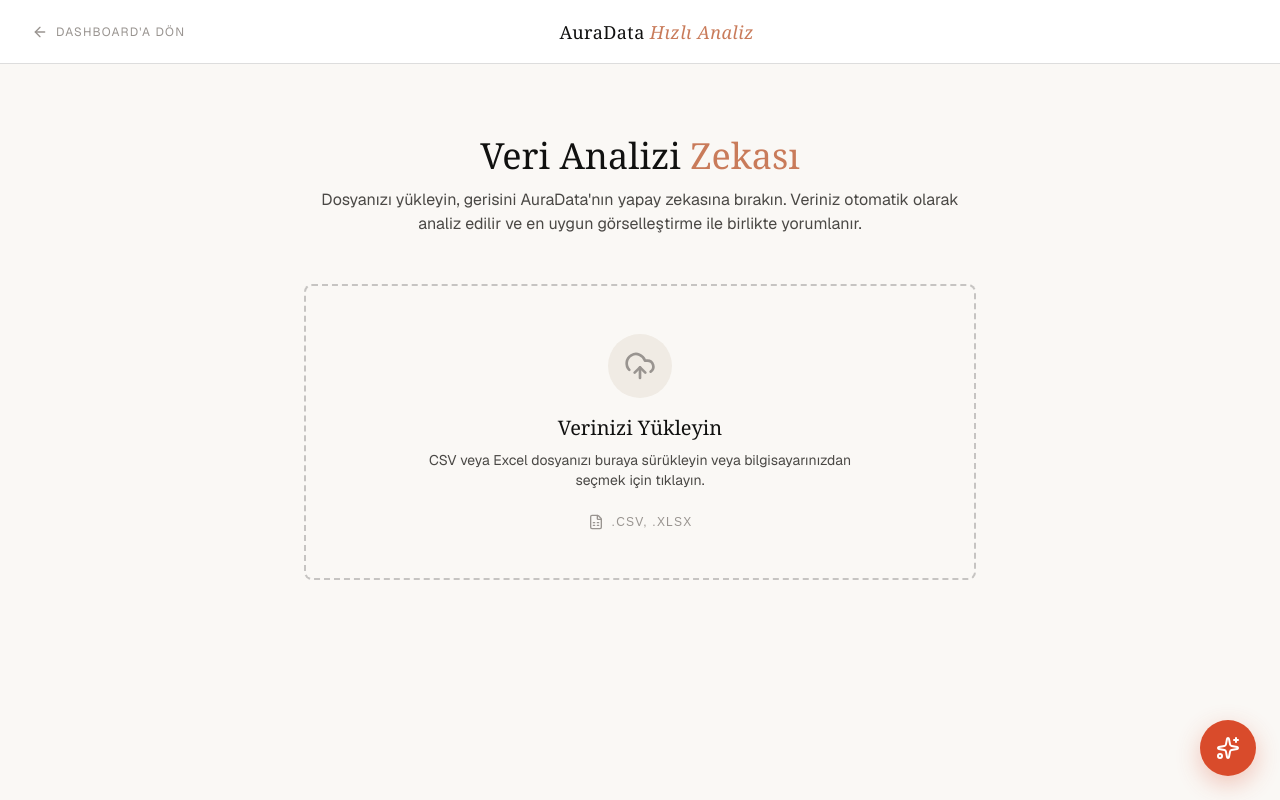
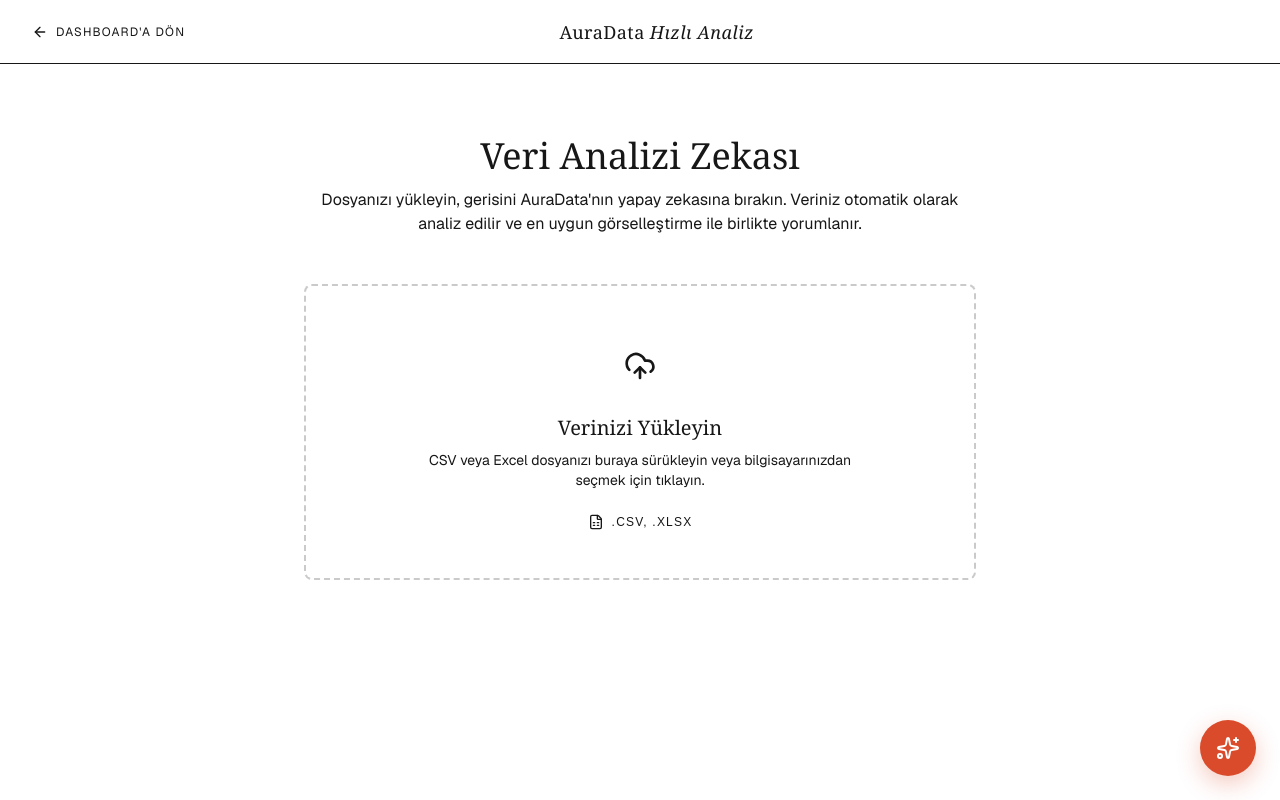
Before and after one commit to gorkemcetinn/auradata, a Next.js app: page /analyzer in a window 1280 px wide. Built offline with nearby package versions, Linux system fonts and the light colour scheme.

Commit message:
style: fix global dark mode variables and analyzer colors

```diff
--- a/app/analyzer/page.tsx
+++ b/app/analyzer/page.tsx
@@ -5,18 +5,18 @@
 
 export default function AnalyzerPage() {
   return (
-    <div className="min-h-screen bg-[#faf8f5] flex flex-col">
+    <div className="min-h-screen bg-[var(--cream)] flex flex-col">
       {/* Basit Topbar */}
-      <header className="h-16 bg-white border-b border-[rgba(17,17,16,0.14)] flex items-center px-8 sticky top-0 z-50">
+      <header className="h-16 bg-[var(--white)] border-b border-[var(--border-mid)] flex items-center px-8 sticky top-0 z-50">
         <Link
           href="/dashboard"
-          className="flex items-center gap-2 text-xs font-sans tracking-[0.1em] uppercase text-[#999490] hover:text-[#111110] transition-colors"
+          className="flex items-center gap-2 text-xs font-sans tracking-[0.1em] uppercase text-[var(--ink-muted)] hover:text-[var(--ink)] transition-colors"
         >
           <ArrowLeft size={16} />
           Dashboard'a Dön
         </Link>
-        <div className="mx-auto font-serif text-lg text-[#111110] tracking-wide">
-          AuraData <span className="italic text-[#c97b5a]">Hızlı Analiz</span>
+        <div className="mx-auto font-serif text-lg text-[var(--ink)] tracking-wide">
+          AuraData <span className="italic text-[var(--rose)]">Hızlı Analiz</span>
         </div>
         <div className="w-[120px]"></div> {/* Spacer for centering */}
       </header>
--- a/app/canvas/page.tsx
+++ b/app/canvas/page.tsx
@@ -30,23 +30,7 @@
 
   *, *::before, *::after { box-sizing: border-box; margin: 0; padding: 0; }
 
-  :root {
-    --cream:        #faf8f5;
-    --cream-dark:   #f0ebe4;
-    --ink:          #111110;
-    --ink-soft:     #4a4845;
-    --ink-muted:    #999490;
-    --blush:        #e8c4b0;
-    --rose:         #c97b5a;
-    --rose-light:   #f5ede7;
-    --border:       rgba(17,17,16,0.08);
-    --border-mid:   rgba(17,17,16,0.14);
-    --border-strong:rgba(17,17,16,0.22);
-    --white:        #ffffff;
-    --green:        #4a7c6f;
-    --green-light:  #eaf2f0;
-    --blue:         #4a6f7c;
-  }
+
 
   body { background: var(--cream); font-family: 'DM Sans', sans-serif; }
   ::-webkit-scrollbar { width: 4px; height: 4px; }
--- a/app/components/FileUpload.tsx
+++ b/app/components/FileUpload.tsx
@@ -104,8 +104,8 @@
         onDrop={onDrop}
         className={clsx(
           "relative flex flex-col items-center justify-center p-12 border-2 border-dashed rounded-lg transition-all",
-          isDragging ? "border-[#c97b5a] bg-[#f5ede7]" : "border-[rgba(17,17,16,0.22)] bg-[#faf8f5]",
-          "hover:border-[#c97b5a] hover:bg-[#f5ede7] cursor-pointer"
+          isDragging ? "border-[#c97b5a] bg-[#f5ede7]" : "border-[rgba(17,17,16,0.22)] bg-[var(--cream)]",
+          "hover:border-[var(--rose)] hover:bg-[#f5ede7] cursor-pointer"
         )}
       >
         <input
@@ -117,20 +117,20 @@
         />
 
         {isLoading ? (
-          <div className="flex flex-col items-center text-[#4a4845]">
-            <Loader2 className="w-10 h-10 mb-4 animate-spin text-[#c97b5a]" />
+          <div className="flex flex-col items-center text-[var(--ink-soft)]">
+            <Loader2 className="w-10 h-10 mb-4 animate-spin text-[var(--rose)]" />
             <p className="font-sans text-sm tracking-wide">Dosya işleniyor...</p>
           </div>
         ) : (
           <>
-            <div className="w-16 h-16 mb-4 rounded-full bg-[#f0ebe4] flex items-center justify-center text-[#999490]">
+            <div className="w-16 h-16 mb-4 rounded-full bg-[var(--cream-dark)] flex items-center justify-center text-[var(--ink-muted)]">
               <UploadCloud className="w-8 h-8" />
             </div>
-            <h3 className="font-serif text-xl text-[#111110] mb-2">Verinizi Yükleyin</h3>
-            <p className="text-[#4a4845] font-sans text-sm text-center max-w-md">
+            <h3 className="font-serif text-xl text-[var(--ink)] mb-2">Verinizi Yükleyin</h3>
+            <p className="text-[var(--ink-soft)] font-sans text-sm text-center max-w-md">
               CSV veya Excel dosyanızı buraya sürükleyin veya bilgisayarınızdan seçmek için tıklayın.
             </p>
-            <div className="mt-6 flex items-center gap-2 text-xs text-[#999490] tracking-widest uppercase">
+            <div className="mt-6 flex items-center gap-2 text-xs text-[var(--ink-muted)] tracking-widest uppercase">
               <FileSpreadsheet className="w-4 h-4" />
               <span>.csv, .xlsx</span>
             </div>
@@ -139,7 +139,7 @@
       </div>
 
       {error && (
-        <div className="mt-4 p-4 bg-[#fef3f0] border border-[rgba(201,123,90,0.3)] text-[#c97b5a] rounded text-sm font-sans">
+        <div className="mt-4 p-4 bg-[#fef3f0] border border-[rgba(201,123,90,0.3)] text-[var(--rose)] rounded text-sm font-sans">
           {error}
         </div>
       )}
--- a/app/components/UploadAndAnalyze.tsx
+++ b/app/components/UploadAndAnalyze.tsx
@@ -48,10 +48,10 @@
   return (
     <div className="w-full max-w-6xl mx-auto flex flex-col gap-8 p-6">
       <div className="text-center mb-4">
-        <h2 className="font-serif text-3xl md:text-4xl text-[#111110] mb-3">
-          Veri Analizi <em className="text-[#c97b5a] not-italic">Zekası</em>
+        <h2 className="font-serif text-3xl md:text-4xl text-[var(--ink)] mb-3">
+          Veri Analizi <em className="text-[var(--rose)] not-italic">Zekası</em>
         </h2>
-        <p className="font-sans text-[#4a4845] text-sm md:text-base max-w-2xl mx-auto">
+        <p className="font-sans text-[var(--ink-soft)] text-sm md:text-base max-w-2xl mx-auto">
           Dosyanızı yükleyin, gerisini AuraData'nın yapay zekasına bırakın. Veriniz otomatik olarak analiz edilir ve en uygun görselleştirme ile birlikte yorumlanır.
         </p>
       </div>
@@ -68,7 +68,7 @@
           <NarrativeBlock error={errorMsg} />
           <button
             onClick={handleRetry}
-            className="mt-6 flex items-center gap-2 px-6 py-3 bg-[#111110] text-[#faf8f5] font-sans text-xs tracking-[0.1em] uppercase rounded-sm hover:bg-[#c97b5a] transition-colors"
+            className="mt-6 flex items-center gap-2 px-6 py-3 bg-[var(--ink)] text-[var(--cream)] font-sans text-xs tracking-[0.1em] uppercase rounded-sm hover:bg-[var(--rose)] transition-colors"
           >
             <RefreshCcw size={16} /> Tekrar Dene
           </button>
@@ -78,22 +78,22 @@
       {status === "success" && summary && rawData && (
         <div className="flex flex-col gap-8 w-full">
           {/* Summary Section */}
-          <div className="bg-white border border-[rgba(17,17,16,0.14)] p-6 rounded-md shadow-[0_4px_20px_rgba(17,17,16,0.04)]">
-            <h3 className="font-serif text-xl text-[#111110] mb-3">Veri Özeti</h3>
-            <p className="font-sans text-[#4a4845] leading-relaxed text-sm md:text-base">
+          <div className="bg-[var(--white)] border border-[var(--border-mid)] p-6 rounded-md shadow-md">
+            <h3 className="font-serif text-xl text-[var(--ink)] mb-3">Veri Özeti</h3>
+            <p className="font-sans text-[var(--ink-soft)] leading-relaxed text-sm md:text-base">
               {summary}
             </p>
           </div>
 
           {/* Recommendations Section */}
           <div>
-            <div className="flex items-center justify-between mb-6 pb-2 border-b border-[rgba(17,17,16,0.1)]">
-              <h3 className="font-sans text-xs tracking-[0.2em] uppercase text-[#c97b5a]">
+            <div className="flex items-center justify-between mb-6 pb-2 border-b border-[var(--border)]">
+              <h3 className="font-sans text-xs tracking-[0.2em] uppercase text-[var(--rose)]">
                 Önerilen Grafikler
               </h3>
               <button
                 onClick={handleRetry}
-                className="text-xs font-sans text-[#999490] hover:text-[#111110] underline underline-offset-4"
+                className="text-xs font-sans text-[var(--ink-muted)] hover:text-[var(--ink)] underline underline-offset-4"
               >
                 Yeni Dosya Yükle
               </button>
@@ -101,9 +101,9 @@
 
             <div className="grid grid-cols-1 md:grid-cols-2 lg:grid-cols-3 gap-6">
               {recommendations.map((rec) => (
-                <div key={rec.id} className="bg-white border border-[rgba(17,17,16,0.14)] p-5 rounded-md flex flex-col gap-4 shadow-[0_4px_20px_rgba(17,17,16,0.04)] hover:border-[#c97b5a] transition-all">
+                <div key={rec.id} className="bg-[var(--white)] border border-[var(--border-mid)] p-5 rounded-md flex flex-col gap-4 shadow-md hover:border-[var(--rose)] transition-all">
                   <div className="flex items-center gap-3">
-                    <div className="w-10 h-10 rounded bg-[#f0ebe4] flex items-center justify-center text-[#c97b5a]">
+                    <div className="w-10 h-10 rounded bg-[var(--cream-dark)] flex items-center justify-center text-[var(--rose)]">
                       {rec.type === 'bar' && <svg width="20" height="20" viewBox="0 0 24 24" fill="none" stroke="currentColor" strokeWidth="2"><rect x="3" y="12" width="4" height="9"/><rect x="10" y="5" width="4" height="16"/><rect x="17" y="16" width="4" height="5"/></svg>}
                       {rec.type === 'line' && <svg width="20" height="20" viewBox="0 0 24 24" fill="none" stroke="currentColor" strokeWidth="2"><path d="M3 18l6-6 4 4 8-8"/></svg>}
                       {rec.type === 'pie' && <svg width="20" height="20" viewBox="0 0 24 24" fill="none" stroke="currentColor" strokeWidth="2"><circle cx="12" cy="12" r="10"/><path d="M12 2a10 10 0 0 1 10 10 10 10 0 0 1-10 10v-10h10"/></svg>}
@@ -111,14 +111,14 @@
                       {!['bar','line','pie','scatter'].includes(rec.type) && <svg width="20" height="20" viewBox="0 0 24 24" fill="none" stroke="currentColor" strokeWidth="2"><path d="M3 3v18h18"/></svg>}
                     </div>
                     <div>
-                      <h4 className="font-serif text-[1.05rem] text-[#111110] leading-tight">{rec.title}</h4>
-                      <p className="font-sans text-[0.65rem] tracking-wider text-[#999490] uppercase mt-1">
+                      <h4 className="font-serif text-[1.05rem] text-[var(--ink)] leading-tight">{rec.title}</h4>
+                      <p className="font-sans text-[0.65rem] tracking-wider text-[var(--ink-muted)] uppercase mt-1">
                         X: {rec.x_column} | Y: {rec.y_column}
                       </p>
                     </div>
                   </div>
 
-                  <p className="font-sans text-[0.8rem] text-[#4a4845] leading-relaxed flex-1">
+                  <p className="font-sans text-[0.8rem] text-[var(--ink-soft)] leading-relaxed flex-1">
                     {rec.description}
                   </p>
 
@@ -138,7 +138,7 @@
                       }
                       window.location.href = `/canvas?addChart=${spec}`;
                     }}
-                    className="w-full mt-2 py-2.5 bg-[#111110] text-[#faf8f5] text-[0.75rem] font-sans tracking-[0.1em] uppercase rounded-sm hover:bg-[#c97b5a] transition-colors"
+                    className="w-full mt-2 py-2.5 bg-[var(--ink)] text-[var(--cream)] text-[0.75rem] font-sans tracking-[0.1em] uppercase rounded-sm hover:bg-[var(--rose)] transition-colors"
                   >
                     Tuvale Ekle
                   </button>
--- a/app/dashboard/page.tsx
+++ b/app/dashboard/page.tsx
@@ -17,20 +17,7 @@
 
   *, *::before, *::after { box-sizing: border-box; margin: 0; padding: 0; }
 
-  :root {
-    --cream:        #faf8f5;
-    --cream-dark:   #f0ebe4;
-    --ink:          #111110;
-    --ink-soft:     #4a4845;
-    --ink-muted:    #999490;
-    --blush:        #e8c4b0;
-    --rose:         #c97b5a;
-    --border:       rgba(17,17,16,0.08);
-    --border-mid:   rgba(17,17,16,0.14);
-    --border-strong:rgba(17,17,16,0.22);
-    --white:        #ffffff;
-    --shadow-card:  0 4px 20px rgba(17,17,16,0.04);
-  }
+
 
   body { background: var(--cream); font-family: 'DM Sans', sans-serif; color: var(--ink); }
 
--- a/app/globals.css
+++ b/app/globals.css
@@ -51,6 +51,11 @@
   --border: rgba(250,248,245,0.1) !important;
   --border-strong: rgba(250,248,245,0.2) !important;
   --border-mid: rgba(250,248,245,0.14) !important;
+  --white: #181817 !important;
+  --rose-light: #2c1a13 !important;
+  --green: #2c594c !important;
+  --green-light: #162c26 !important;
+  --blue: #2c444c !important;
 
   --nav-bg: rgba(17, 17, 16, 0.85) !important;
   --cream-a60: rgba(17, 17, 16, 0.6) !important;
```
Also changed, not shown: app/components/NarrativeBlock.tsx (+12 -12 lines).
